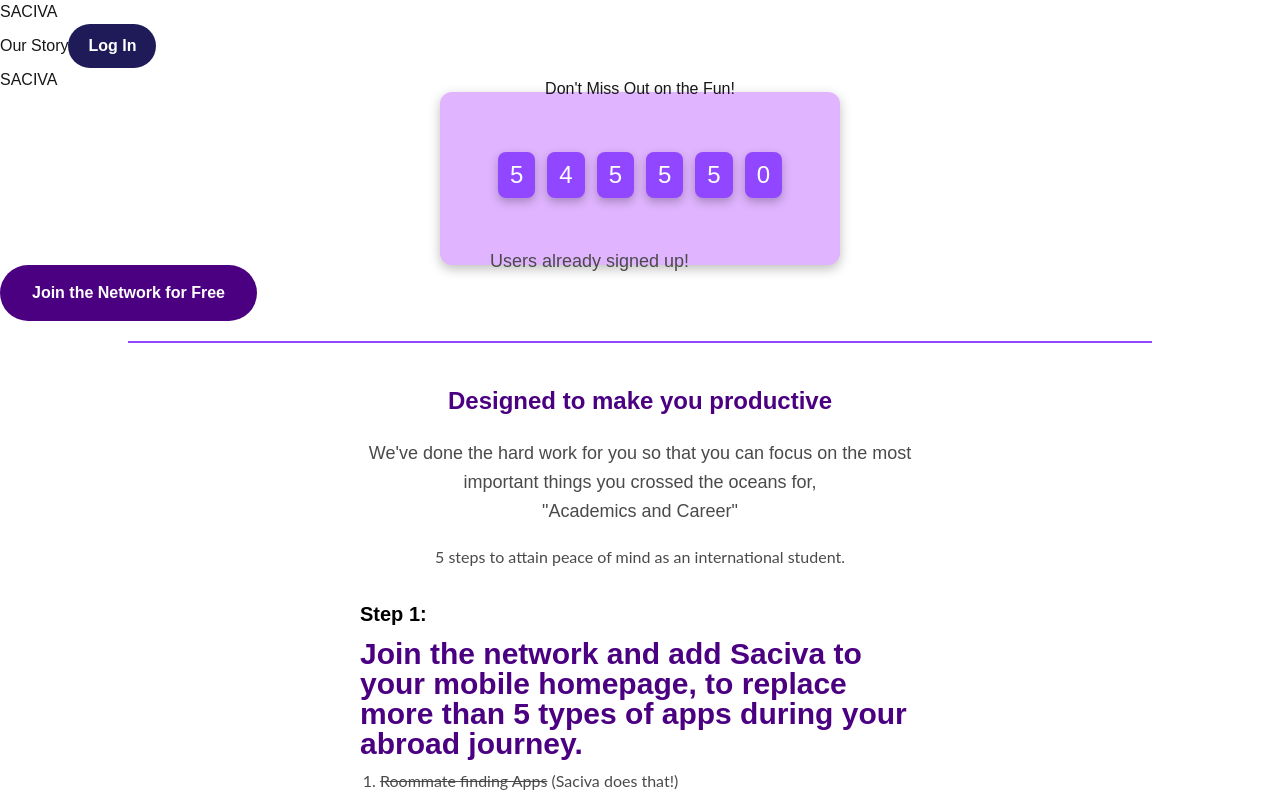
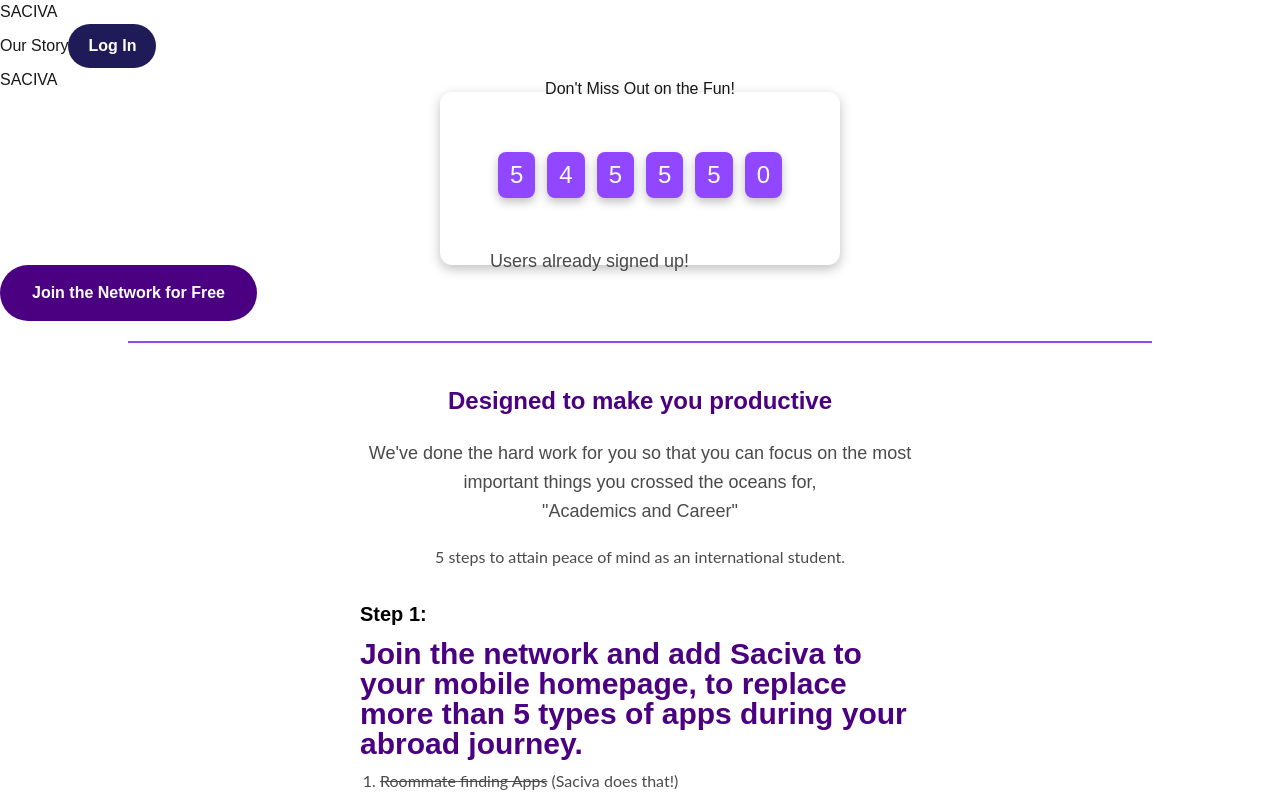
Before and after one commit to Sarthak2403/Saciva, a Next.js app: page / in a window 1280 px wide. Shown: the top 797 px of the page. Built offline with nearby package versions, Linux system fonts and the light colour scheme.

Commit message:
Hero.css change

```diff
--- a/app/Components/Hero.css
+++ b/app/Components/Hero.css
@@ -1,5 +1,5 @@
  .hero {
-     background-color: #e0b4ff;
+     /* background-color: #e0b4ff; */
      padding: 20px 50px;
      border-radius: 12px;
      box-shadow: 0px 4px 12px rgba(0, 0, 0, 0.25);
```
